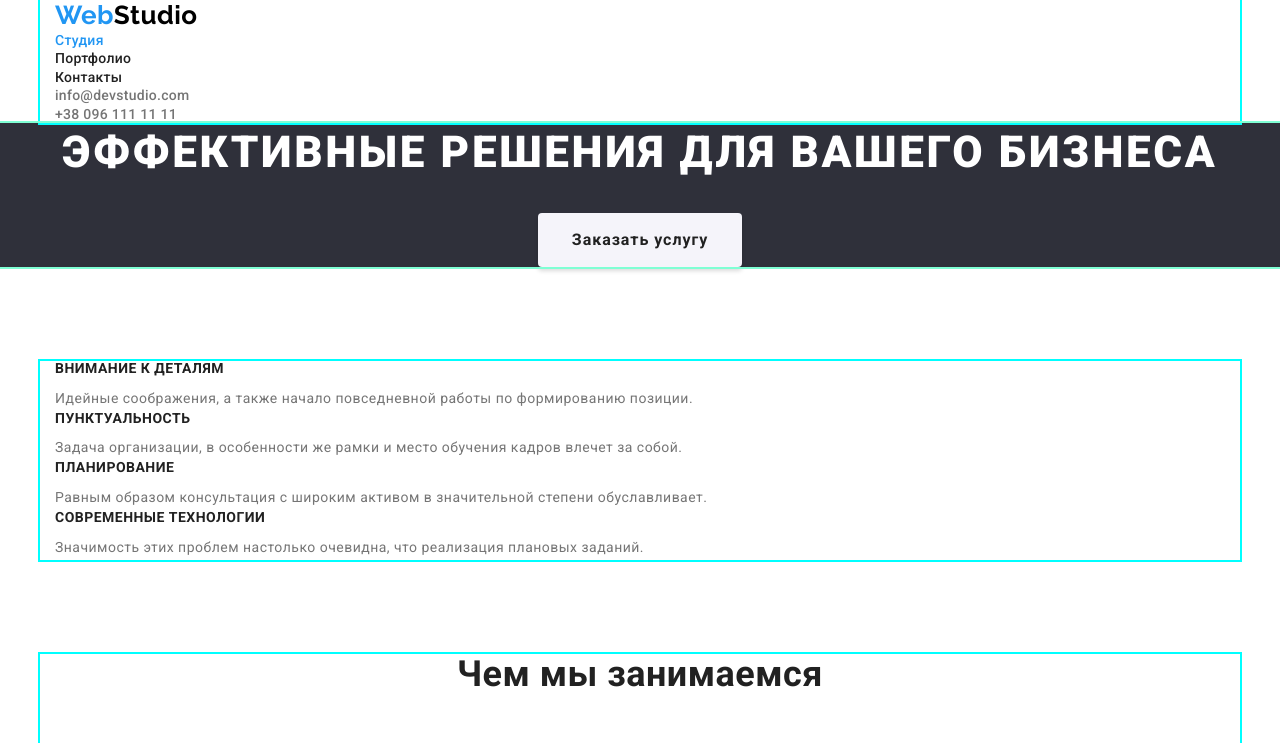
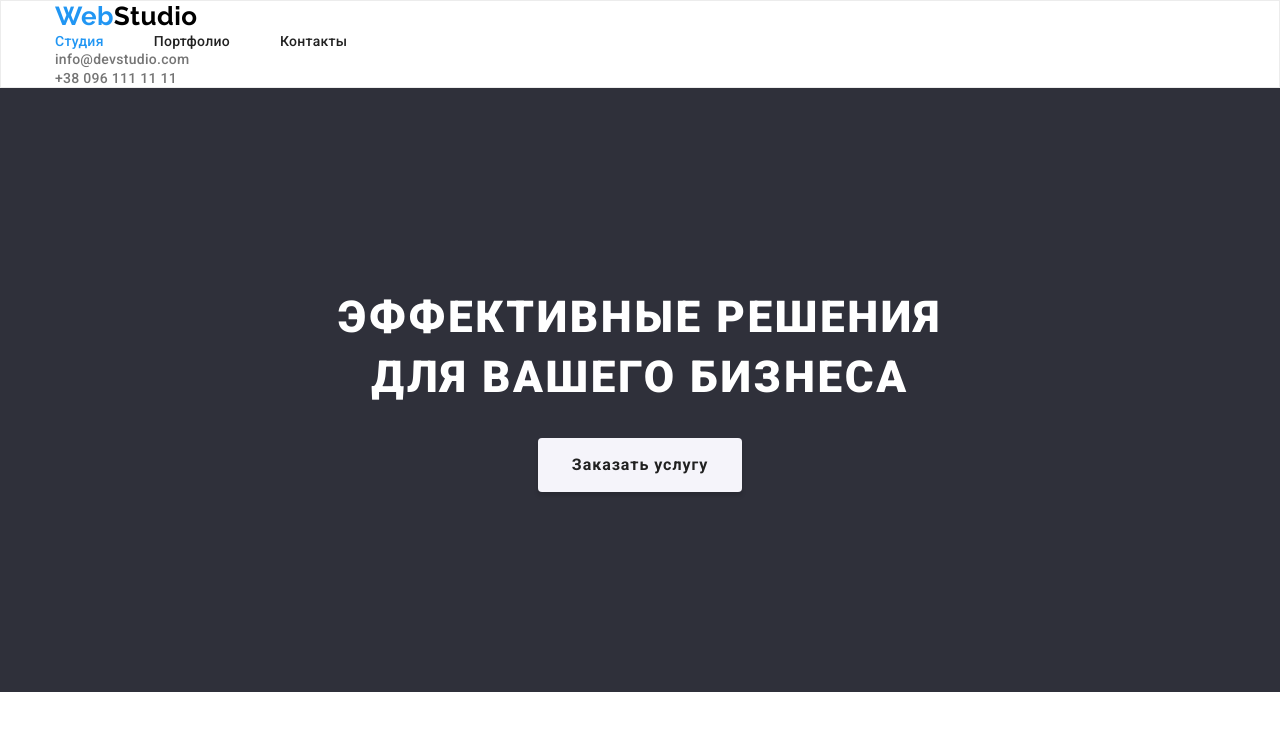
Before and after one commit to Industrialguard/goit-markup-hw-03, a plain HTML site: page index.html in a window 1280 px wide. Shown: the top 743 px of the page. Drawn offline with nearby package versions, Linux system fonts and the light colour scheme.

Commit message:
Добавили flex для навигации
Навигация хадера

```diff
--- a/css/styles.css
+++ b/css/styles.css
@@ -16,17 +16,20 @@ body {
   letter-spacing: 0.03em;
 }
 
-/* Header container */
+/* Container */
 .container {
   width: 1200px;
   margin-left: auto;
   margin-right: auto;
   padding-left: 15px;
   padding-right: 15px;
-  outline: 2px solid aqua;
 }
 
 /* Site header */
+.page-header {
+  border: 1px solid #ececec;
+}
+
 .navigation-logo {
   color: var(--accent-color);
   text-decoration: none;
@@ -42,6 +45,14 @@ body {
 
 .list {
   list-style: none;
+}
+
+.site-nav {
+  display: flex;
+}
+
+.nav-item {
+  margin-right: 50px;
 }
 
 .navigation-link {
@@ -78,8 +89,13 @@ body {
 
 /* Hero */
 .section-hero {
+  max-width: 1600px;
+  padding-bottom: 200px;
+  padding-top: 200px;
+  margin-left: auto;
+  margin-right: auto;
+
   background-color: var(--first-bg-color);
-  outline: 2px solid aquamarine;
   text-align: center;
 }
 
@@ -97,11 +113,13 @@ body {
 
 /*Button on Hero */
 .hero-button {
+  display: inline-block;
   border-radius: 4px;
   padding: 10px 32px;
   min-width: 200px;
   margin-left: auto;
   margin-right: auto;
+
   border-color: transparent;
   background-color: var(--hero-text-color);
   color: var(--title-text-color);
@@ -125,6 +143,7 @@ body {
 /*Features*/
 .section-features {
   padding-top: 94px;
+  padding-bottom: 94px;
 }
 
 .feature-list {
@@ -148,7 +167,6 @@ body {
 
 /*Activity */
 .section-activity {
-  padding-top: 94px;
   padding-bottom: 94px;
 }
 
@@ -210,6 +228,9 @@ body {
 }
 
 .footer-logo {
+  display: inline-block;
+  margin-bottom: 20px;
+
   color: var(--accent-color);
   font-family: Raleway;
   font-weight: 700;
@@ -222,11 +243,10 @@ body {
   color: var(--white-text-color);
 }
 
-.adress {
-  margin-top: 20px;
-}
+.adress-text {
+  display: inline-block;
+  margin-bottom: 9px;
 
-.adress-text {
   color: var(--white-text-color);
   font-style: normal;
   font-size: 14px;
@@ -235,7 +255,6 @@ body {
 
 .footer-list {
   list-style: none;
-  margin-top: 9px;
 }
 .footer-item {
   margin-bottom: 9px;
@@ -245,6 +264,8 @@ body {
 }
 
 .footer-link {
+  display: inline-block;
+
   color: var(--footer-link-color);
   font-style: normal;
   text-decoration: none;
--- a/index.html
+++ b/index.html
@@ -17,19 +17,23 @@
   </head>
   <body>
     <!--Шапка сайта-->
-    <header>
+    <header class="page-header">
       <div class="container">
-        <nav>
+        <nav class="header-nav">
           <a href="/" lang="en" class="navigation-logo"
             >Web<span class="navigation-title">Studio</span></a
           >
 
           <ul class="site-nav list">
-            <li><a href="#" class="navigation-link current">Студия</a></li>
-            <li>
+            <li class="nav-item">
+              <a href="#" class="navigation-link current">Студия</a>
+            </li>
+            <li class="nav-item">
               <a href="./portfolio.html" class="navigation-link">Портфолио</a>
             </li>
-            <li><a href="#" class="navigation-link">Контакты</a></li>
+            <li class="nav-item">
+              <a href="#" class="navigation-link">Контакты</a>
+            </li>
           </ul>
         </nav>
 
@@ -52,7 +56,10 @@
       <!--Герой-->
       <div>
         <section class="section-hero">
-          <h1 class="hero-title">ЭФФЕКТИВНЫЕ РЕШЕНИЯ ДЛЯ ВАШЕГО БИЗНЕСА</h1>
+          <h1 class="hero-title">
+            ЭФФЕКТИВНЫЕ РЕШЕНИЯ<br />
+            ДЛЯ ВАШЕГО БИЗНЕСА
+          </h1>
           <button type="button" class="hero-button">Заказать услугу</button>
         </section>
       </div>
```
